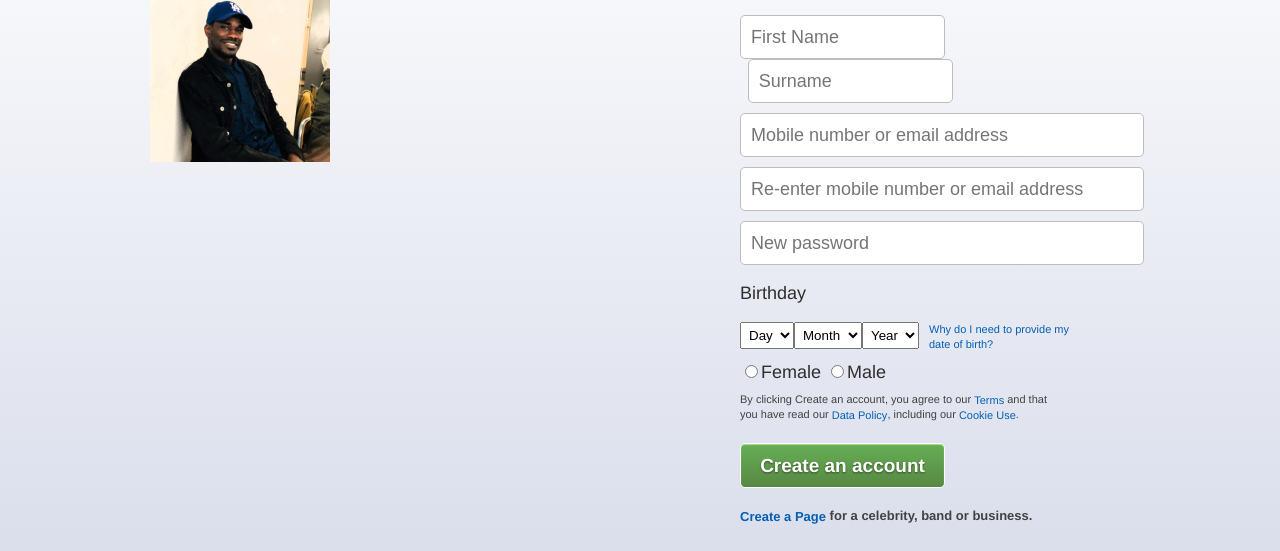
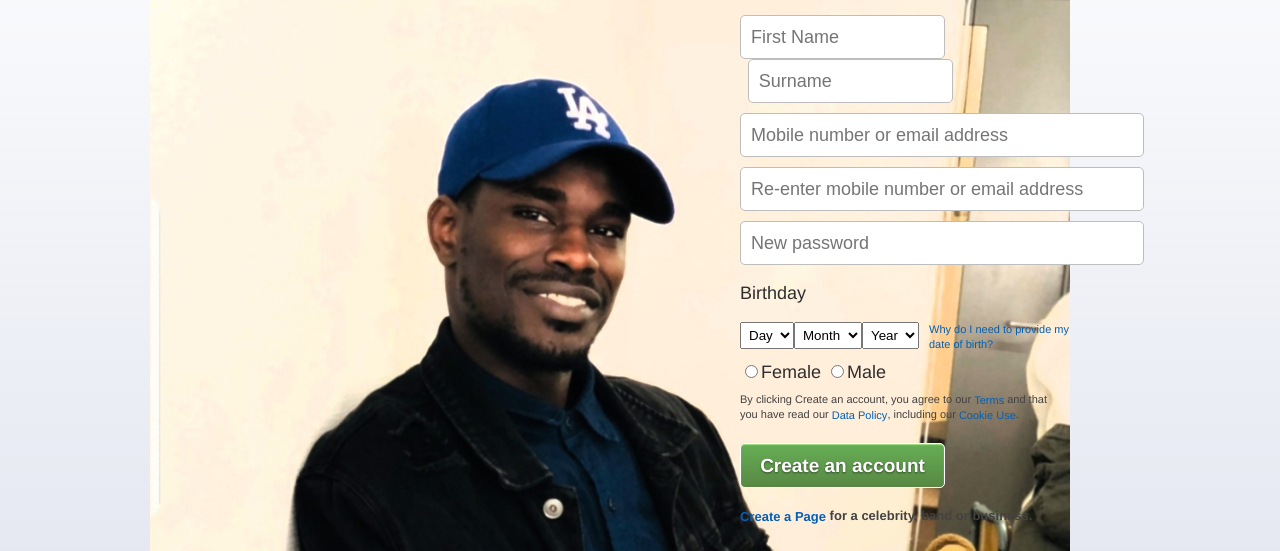
Before and after one commit to Papi0608/lameeno, a plain HTML site: page index.html in a window 1280 px wide. Shown: the part 179-730 px from the top of the page. Drawn offline with Linux system fonts and the light colour scheme.

Commit message:
Update index.html

```diff
--- a/index.html
+++ b/index.html
@@ -24,7 +24,7 @@
 
 <div id="div1">
 <p>Lamine help you to connect and share with the <br>people in your life.</p>
-<img src="static/css/Lamine.png" alt="LAMINE" height="180" width="180">
+<img src="static/css/Lamine.png" alt="LAMINE" height="920" width="920">
 </div>
 <div id="div2">
 <h1>Create an account</h1>
```
